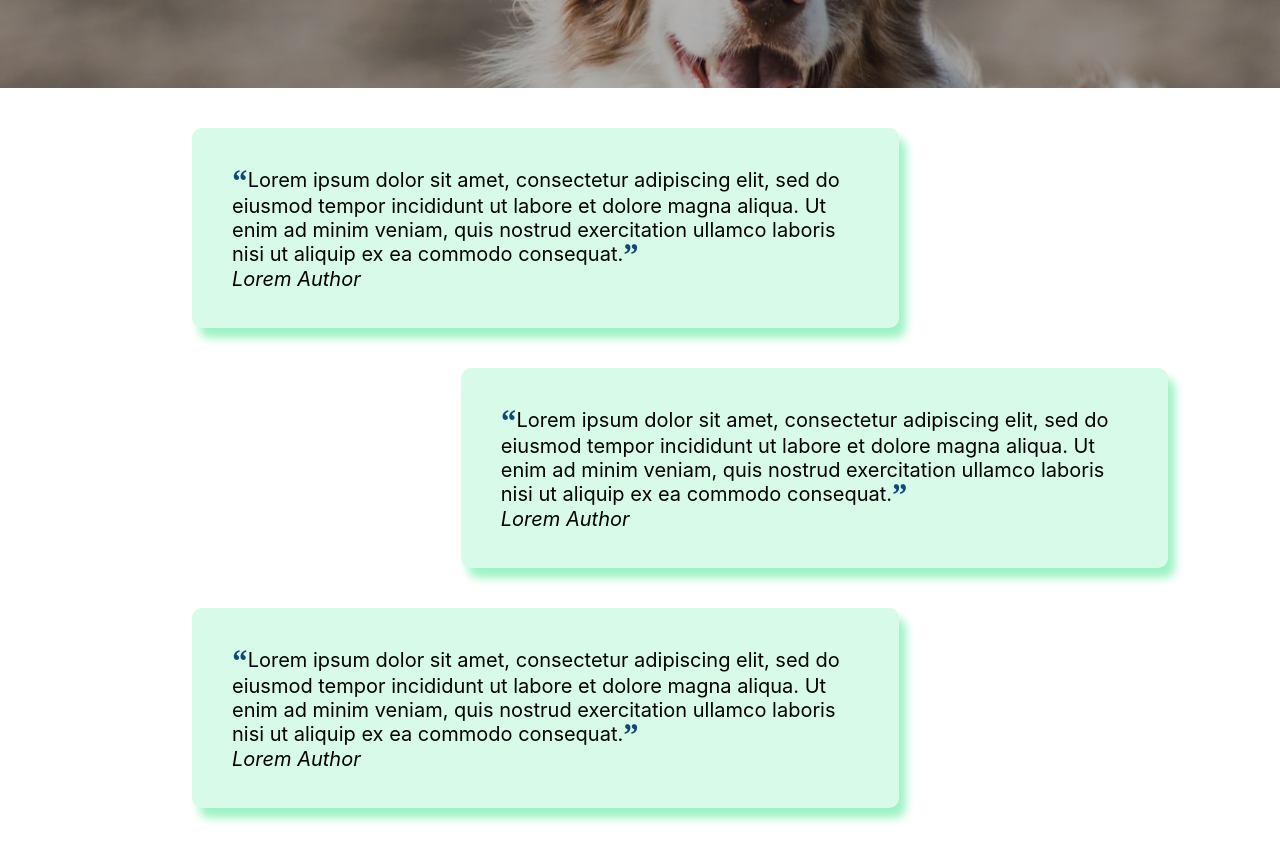
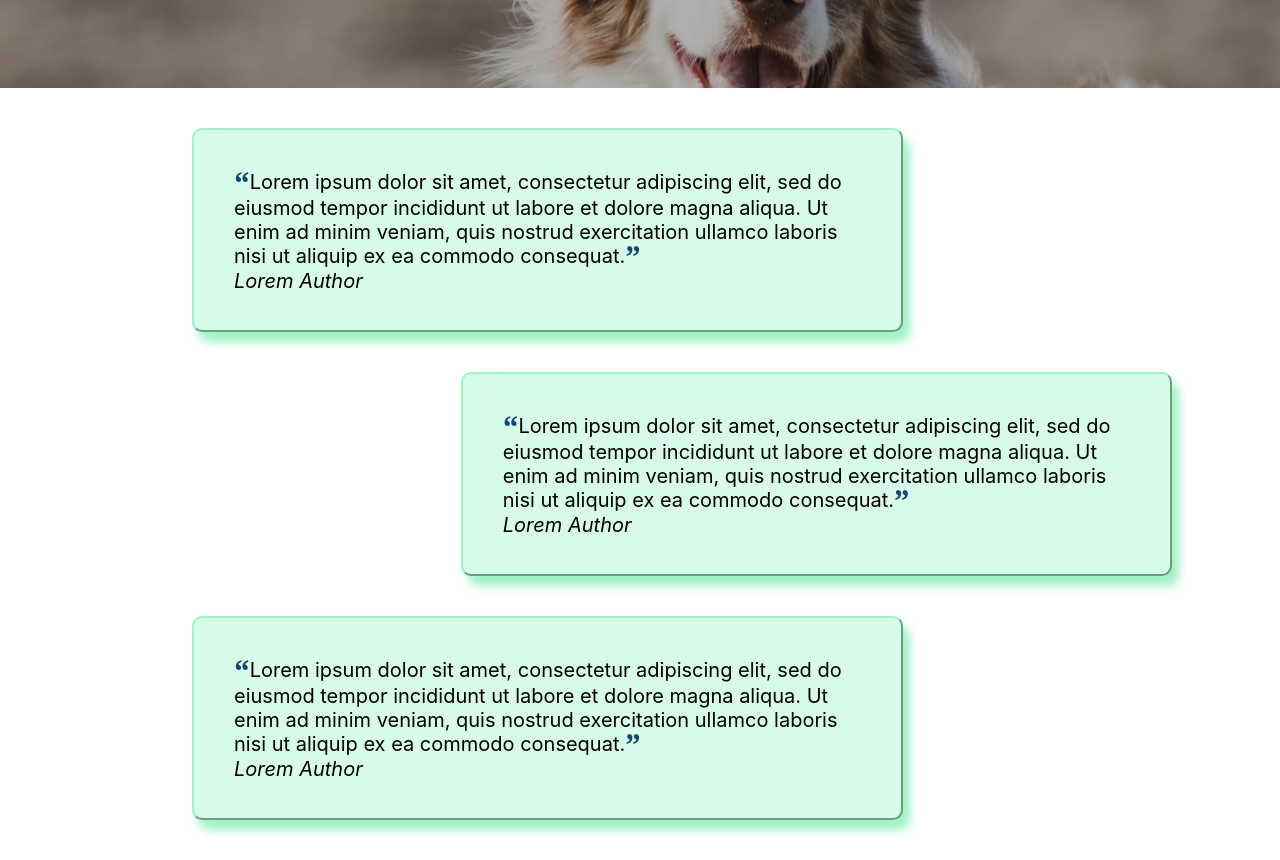
Before and after one commit to Velocima/green-lawns, a React (Create React App) app: page / in a window 1280 px wide. Shown: the part 980-1840 px from the top of the page. Built offline with nearby package versions, Linux system fonts and the light colour scheme.

Commit message:
review box border added

```diff
--- a/src/css/review.css
+++ b/src/css/review.css
@@ -35,6 +35,7 @@
       padding: 40px;
       font-size: 20px;
       background-color: #d7fbe8;
+      border: 2px outset #9df3c4;
       border-radius: 10px;
       box-shadow: 7px 10px 10px #9df3c4; }
       .reviews .reviews-container .review p:nth-child(1)::before,
--- a/src/scss/review.scss
+++ b/src/scss/review.scss
@@ -39,6 +39,7 @@
 			padding: 40px;
 			font-size: 20px;
 			background-color: $container-color;
+			border: 2px outset $container-shadow;
 			border-radius: 10px;
 			box-shadow: 7px 10px 10px $container-shadow;
 			p:nth-child(1)::before,
```
